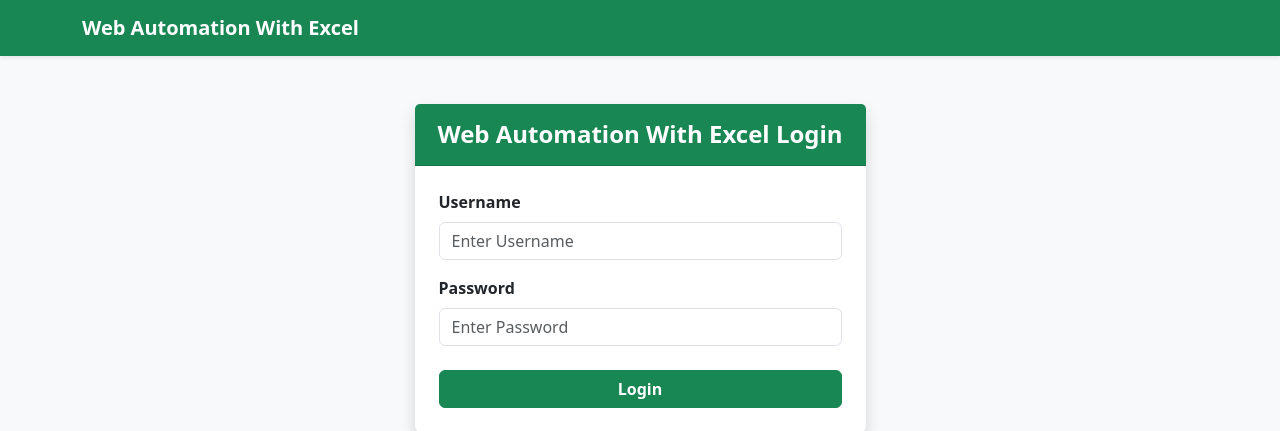
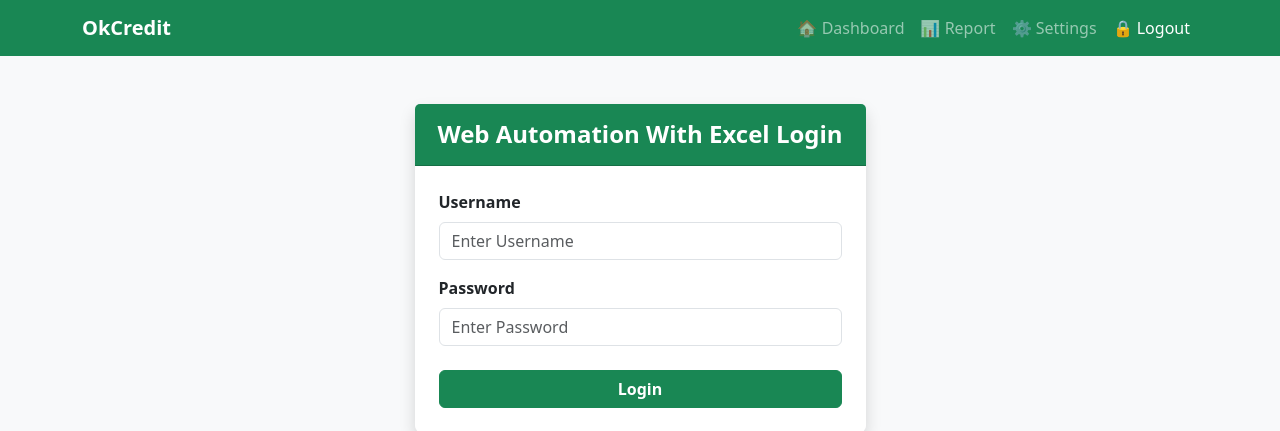
Before and after one commit to Dilip25825/web-automation-with-excel-khata, a Django app: a page that uses khata/templates/khata/base.html in a window 1280 px wide. Shown: the top 431 px of the page. Run offline with Django 5.2, Linux system fonts and the light colour scheme; some libraries are stand-ins or nearby versions.

Commit message:
Update : Add Reports Page

```diff
--- a/khata/templates/khata/base.html
+++ b/khata/templates/khata/base.html
@@ -10,22 +10,34 @@
 </head>
 
 <body class="bg-light">
-
-    <nav class="navbar navbar-expand-lg navbar-dark bg-success mb-4 shadow-sm">
+    <nav class="navbar navbar-expand-lg navbar-dark bg-success text-light">
     <div class="container">
         <a class="navbar-brand fw-bold" href="{% url 'dashboard' %}">
-                {{ request.user.shopprofile.shop_name|default:"Web Automation With Excel" }}
+            {{ request.user.shopprofile.shop_name|default:"OkCredit" }}
         </a>
 
-            <div class="d-flex align-items-center">
-                {% if user.is_authenticated %}
-                <span class="navbar-text text-white me-3 fw-semibold">Welcome, {{ user.username }}</span>
-                <form action="{% url 'logout' %}" method="post" class="d-inline">
+        <button class="navbar-toggler" type="button" data-bs-toggle="collapse" data-bs-target="#navbarNav">
+            <span class="navbar-toggler-icon"></span>
+        </button>
+
+        <div class="collapse navbar-collapse" id="navbarNav">
+            <ul class="navbar-nav ms-auto">
+                <li class="nav-item">
+                    <a class="nav-link" href="{% url 'dashboard' %}">🏠 Dashboard</a>
+                </li>
+                <li class="nav-item">
+                    <a class="nav-link" href="{% url 'report_page' %}">📊 Report</a>
+                </li>
+                <li class="nav-item">
+                    <a class="nav-link" href="{% url 'shop_profile' %}">⚙️ Settings</a>
+                </li>
+                <li class="nav-item">
+                    <form action="{% url 'logout' %}" method="POST" class="d-inline">
                         {% csrf_token %}
-                    <a href="{% url 'shop_profile' %}" class="btn btn-outline-light btn-sm me-2">⚙️ Settings</a>
-                    <button type="submit" class="btn btn-danger btn-sm">Logout</button>
+                        <button type="submit" class="nav-link btn btn-link text-white">🔒 Logout</button>
                     </form>
-                {% endif %}
+                </li>
+            </ul>
         </div>
     </div>
 </nav>
--- a/khata/templates/khata/customer_detail.html
+++ b/khata/templates/khata/customer_detail.html
@@ -5,7 +5,6 @@
 {% block content %}
 <div class="row">
     <div class="col-12 mb-3">
-        <a href="{% url 'dashboard' %}" class="btn btn-danger btn-sm">← Back To Dashboard</a>
     </div>
 
     <div class="col-md-4 mb-4">
--- a/khata/urls.py
+++ b/khata/urls.py
@@ -17,4 +17,6 @@
     path('edit-customer/<str:b64_id>/', views.edit_customer, name='edit_customer'),
     path('edit-transaction/<str:b64_trans_id>/', views.edit_transaction, name='edit_transaction'),
     path('settings/', views.shop_profile, name='shop_profile'),
+    path('report/', views.report_page, name='report_page'),
+    path('customer/<str:customer_id>/', views.customer_detail, name='customer_detail'),
 ]
--- a/okCredit/settings.py
+++ b/okCredit/settings.py
@@ -37,7 +37,8 @@
     'django.contrib.sessions',
     'django.contrib.messages',
     'django.contrib.staticfiles',
-    'khata'
+    'khata',
+    'django.contrib.humanize',
 ]
 
 MIDDLEWARE = [
```
Also changed, not shown: khata/templates/khata/dashboard.html (+5 -58 lines), khata/templates/khata/report.html (added, +69 -0 lines), khata/views.py (+26 -1 lines), db.sqlite3. Lines whose indentation alone changed are shown as unchanged.
